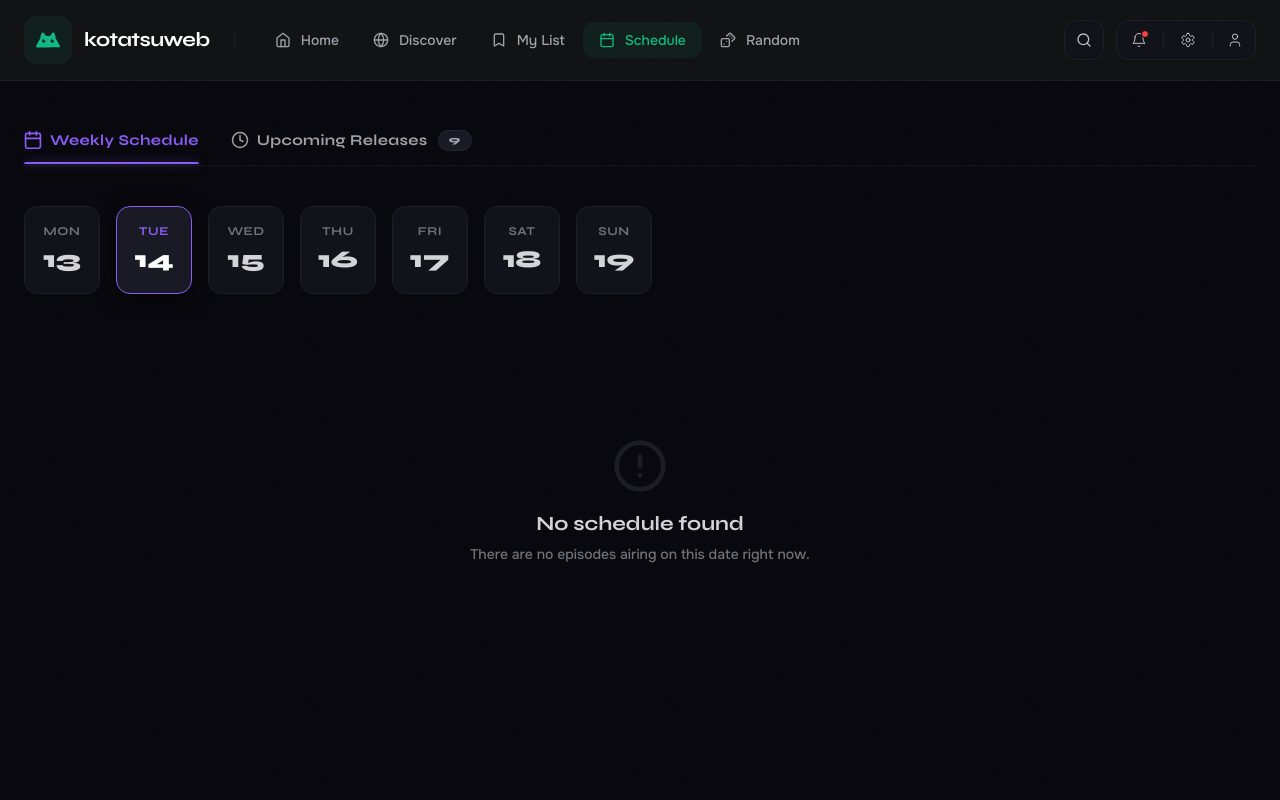
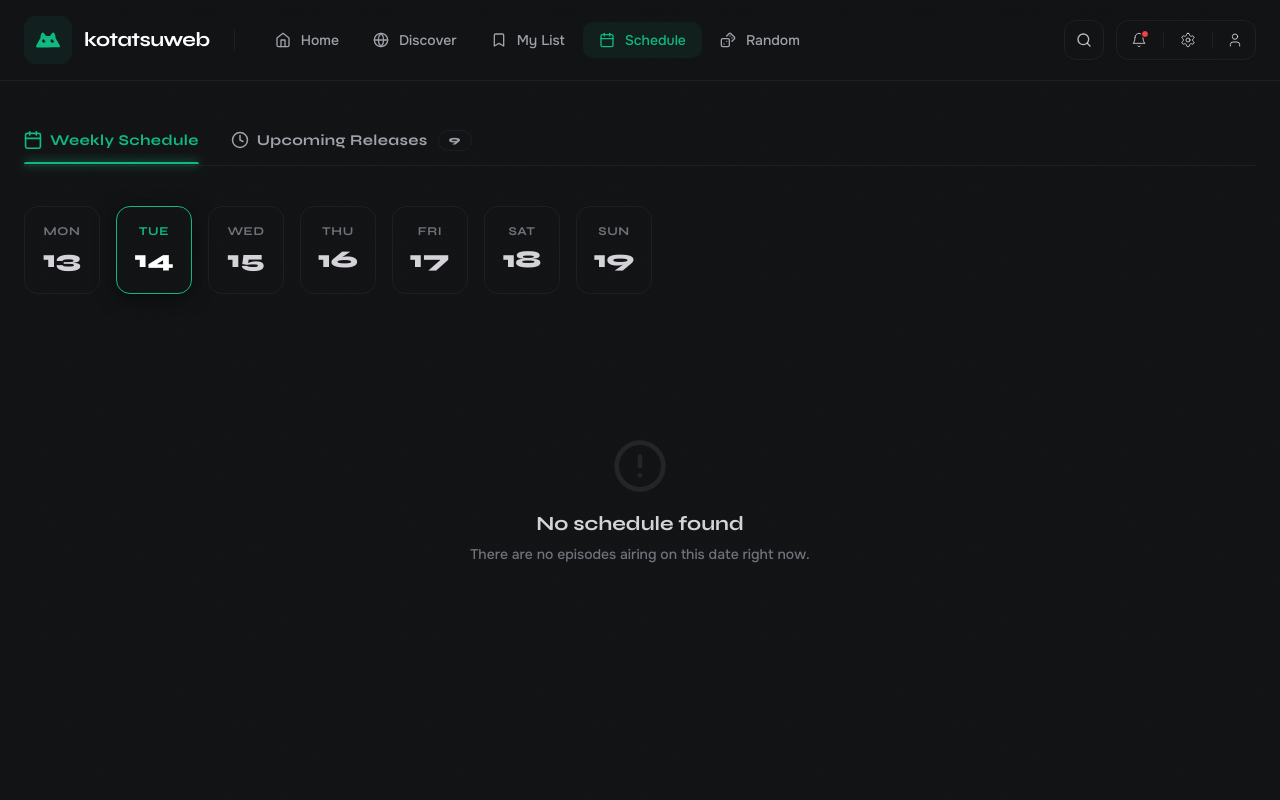
Before and after one commit to RimuruOnDiscord/kotatsuweb, a React (Vite) app: page /schedule in a window 1280 px wide. Shown: the top 800 px of the page. Built offline with nearby package versions, Linux system fonts and the light colour scheme.

Commit message:
Update AnimeSchedule.tsx

```diff
--- a/src/pages/AnimeSchedule.tsx
+++ b/src/pages/AnimeSchedule.tsx
@@ -8,14 +8,17 @@ const DESIGN_STYLES = `
   @import url('https://fonts.googleapis.com/css2?family=Syne:wght@400;500;600;700;800&family=Onest:wght@300;400;500;600;700&display=swap');
 
   :root {
-    --aw-bg:          #07070d;
-    --aw-s1:          #12121a;
-    --aw-s2:          #1a1a24;
-    --aw-card:        #161620;
-    --aw-border:      rgba(255,255,255,0.05);
-    --aw-border-hi:   rgba(255,255,255,0.15);
-    --aw-accent:      #8b5cf6;
-    --aw-accent-glow: rgba(139, 92, 246, 0.5);
+    --aw-bg:          var(--app-bg);
+    --aw-s1:          var(--app-bg-2);
+    --aw-s2:          var(--app-bg-3);
+    --aw-card:        var(--app-card);
+    --aw-border:      var(--app-border);
+    --aw-border-hi:   var(--app-border-hover);
+    --aw-accent:      var(--app-accent);
+    --aw-accent-2:    var(--app-accent);
+    --aw-accent-dim:  var(--app-accent-muted);
+    --aw-accent-glow: var(--app-accent);
+    --aw-muted:       #ffffffb7;
     --aw-text:        #ffffff;
     --aw-font-display: 'Syne', sans-serif;
     --aw-font-body:    'Onest', sans-serif;
```
